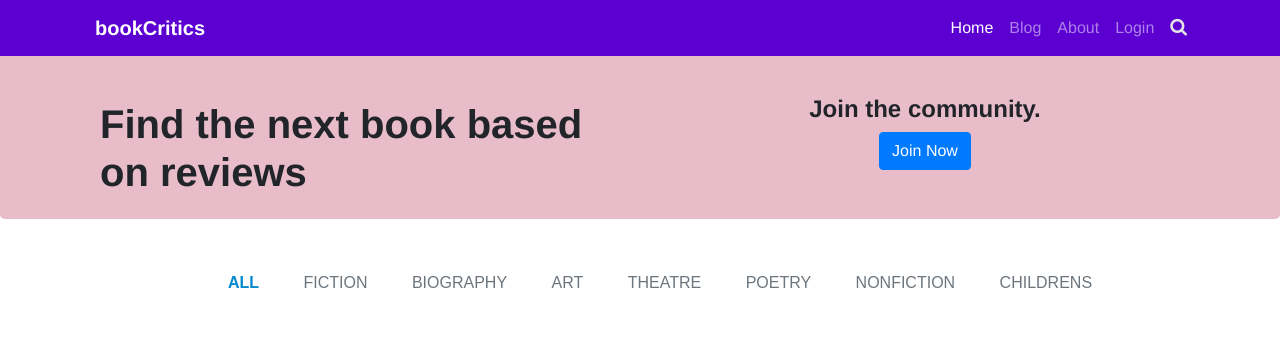
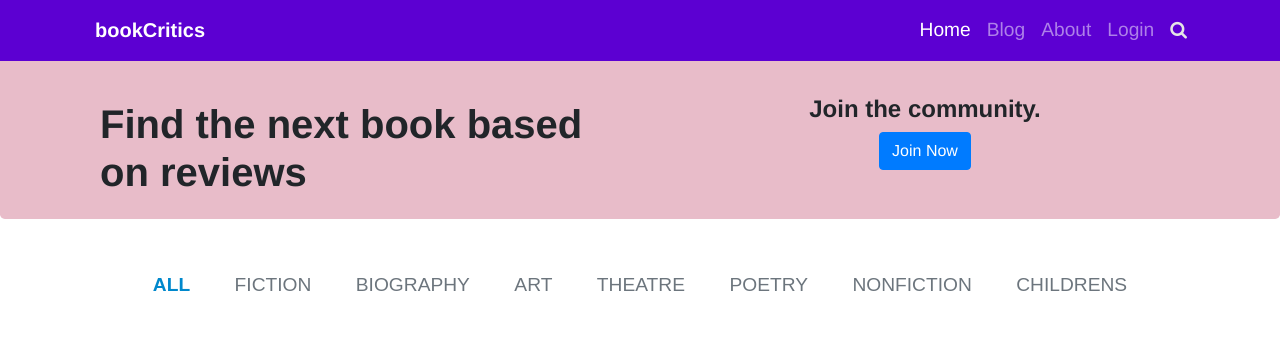
Before and after one commit to vk0808/bookCritics, a website: page docs/home.html in a window 1280 px wide. Shown: the top 338 px of the page. Drawn offline with nearby package versions, Linux system fonts and the light colour scheme; grey boxes are pictures that could not be loaded.

Commit message:
increased font-size removed padding

```diff
--- a/css/book-panel.css
+++ b/css/book-panel.css
@@ -14,6 +14,7 @@
 
 #tag-list {
     text-align: center;
+    padding: 0;
 }
 
 #tag-list li {
@@ -27,6 +28,7 @@
 }
 #tag-list li a {
     color: #6c757d;
+    font-size: larger;
     padding: 10px 20px;
     text-transform: uppercase;
 }
--- a/css/style.css
+++ b/css/style.css
@@ -6,6 +6,11 @@ body {
 /* Nav bar */
 .navbar {
 	font-family: Barlow, Helvetica, Arial, sans-serif;
+}
+
+
+.nav-link {
+	font-size: larger;
 }
 
 /* All Jumbotron */
```
